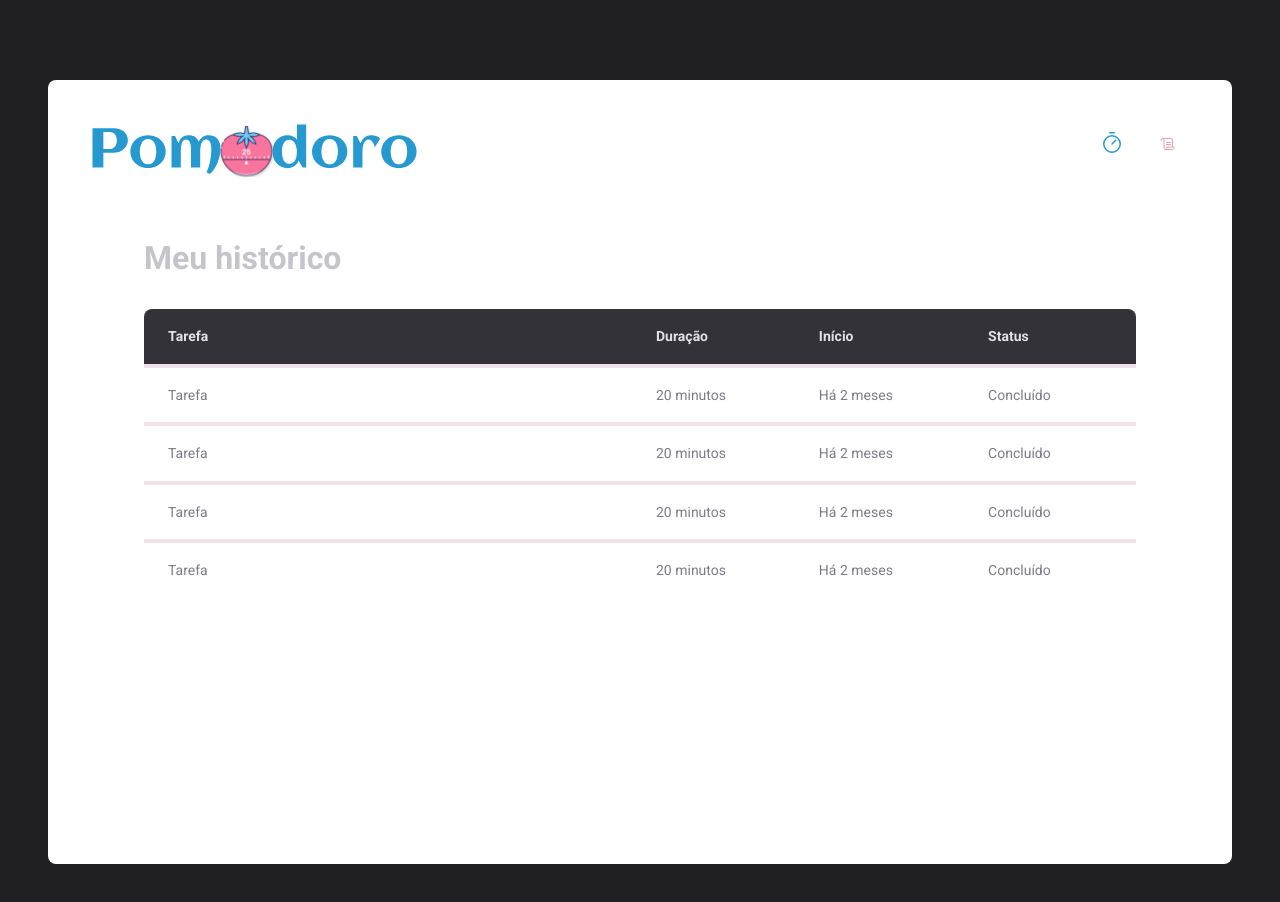
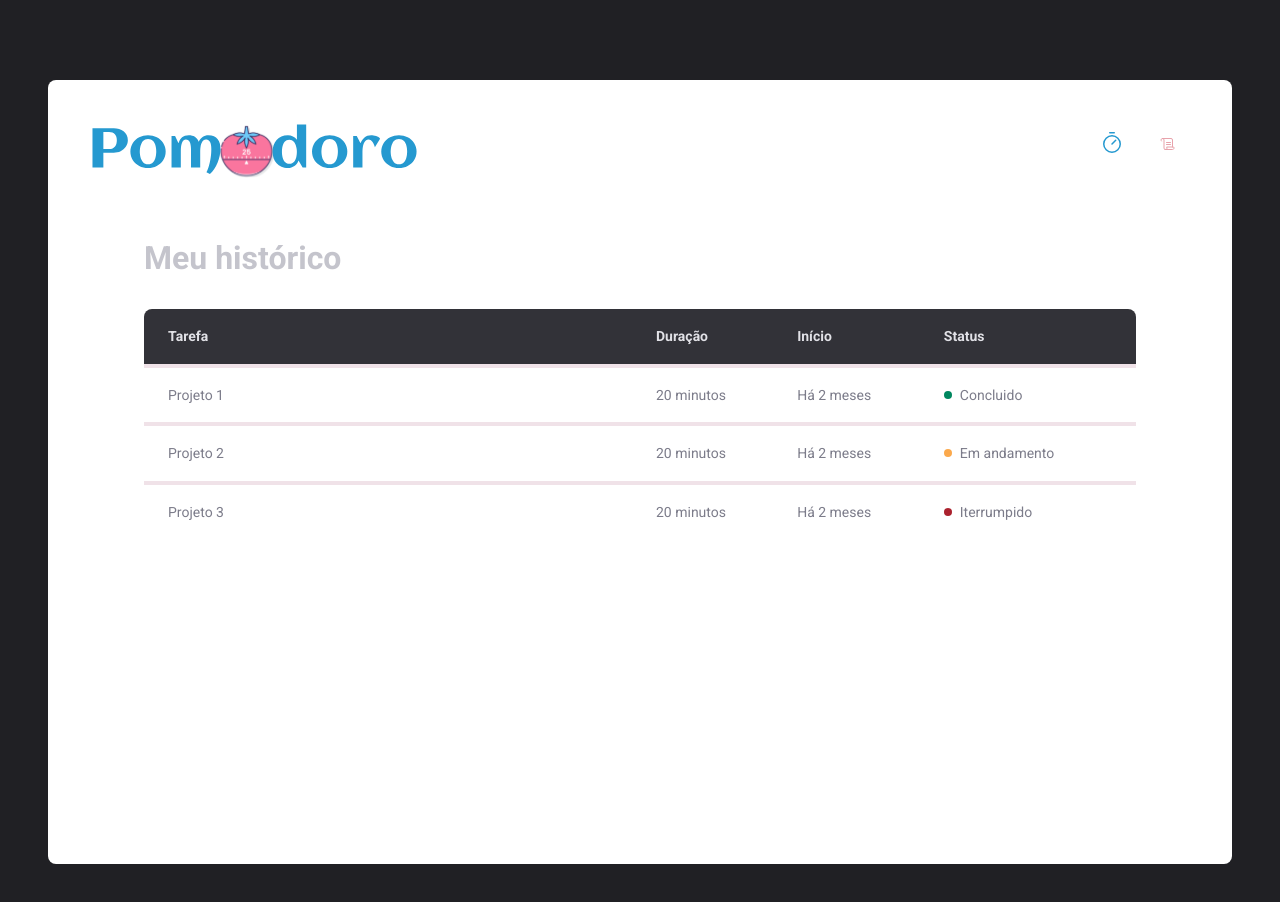
Before and after one commit to nadiduno/timerpomodoro, a React (Vite) app: page /history in a window 1280 px wide. Shown: the top 902 px of the page. Built offline with nearby package versions, Linux system fonts and the light colour scheme.

Commit message:
History Styled Color

```diff
--- a/src/pages/History/index.tsx
+++ b/src/pages/History/index.tsx
@@ -1,4 +1,4 @@
-import { HistoryContainer, HistoryList } from "./styles";
+import { HistoryContainer, HistoryList, Status } from "./styles";
 
 export function History() {
   return (
@@ -14,28 +14,28 @@
         </tr>
         <tbody>
           <tr>
-            <td>Tarefa</td>
+            <td>Projeto 1</td>
             <td>20 minutos</td>
             <td>Há 2 meses</td>
-            <td>Concluído</td>
+            <td>
+              <Status statusColor="green">Concluido</Status>
+            </td>
           </tr>
           <tr>
-            <td>Tarefa</td>
+            <td>Projeto 2</td>
             <td>20 minutos</td>
             <td>Há 2 meses</td>
-            <td>Concluído</td>
+            <td>
+              <Status statusColor="yellow">Em andamento</Status>
+            </td>
           </tr>
           <tr>
-            <td>Tarefa</td>
+            <td>Projeto 3</td>
             <td>20 minutos</td>
             <td>Há 2 meses</td>
-            <td>Concluído</td>
-          </tr>
-          <tr>
-            <td>Tarefa</td>
-            <td>20 minutos</td>
-            <td>Há 2 meses</td>
-            <td>Concluído</td>
+            <td>
+              <Status statusColor="red">Iterrumpido</Status>
+            </td>
           </tr>
         </tbody>
       </table>
--- a/src/pages/History/styles.ts
+++ b/src/pages/History/styles.ts
@@ -48,3 +48,25 @@
     }
     }
 `
+const VarianteColor = {
+    yellow: 'yellow-500',
+    green: 'green-500',
+    red: 'red-500',
+} as const
+
+interface StatusProps {
+    statusColor: keyof typeof VarianteColor
+}
+
+export const Status = styled.span<StatusProps>`
+    display: flex;
+    align-items: center;
+    gap: 0.5rem;
+    &::before{
+        content: '';
+        width: 0.5rem;
+        height: 0.5rem;
+        border-radius: 9999px;
+        background: ${(props) => props.theme[VarianteColor[props.statusColor]] };
+    }
+`
```
